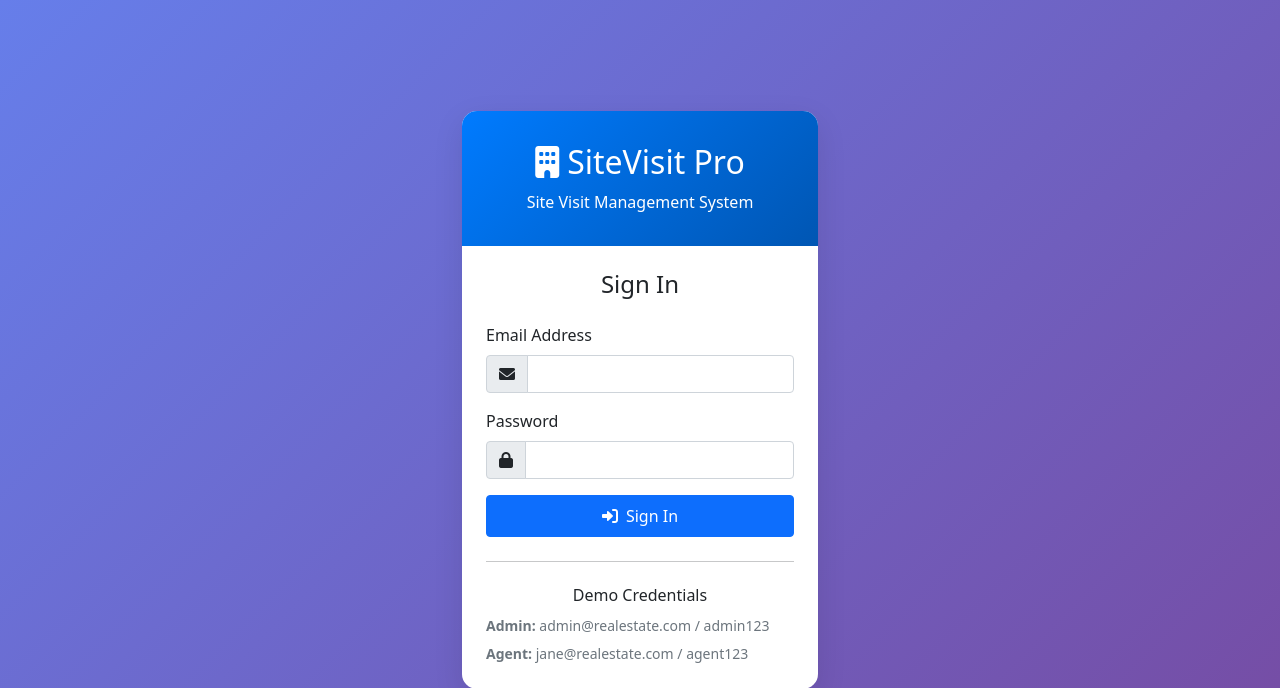
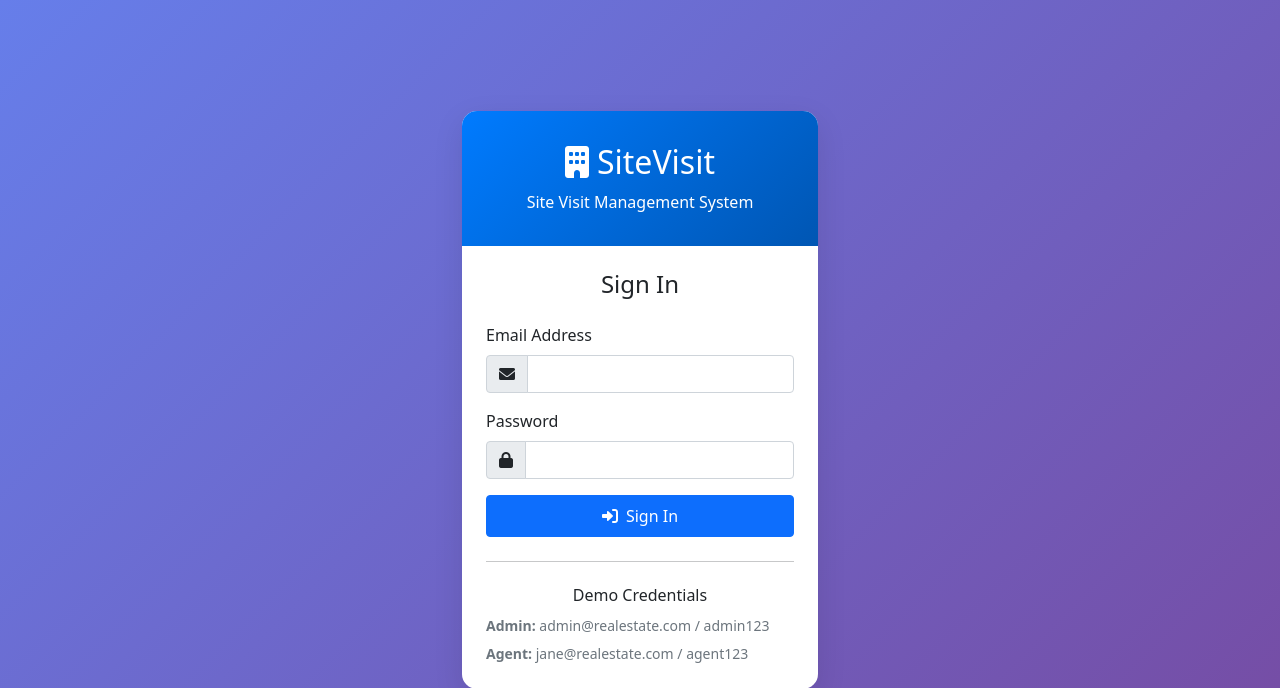
Before and after one commit to technicallucent/site-visit, a Flask app: page /login in a window 1280 px wide. Shown: the top 688 px of the page. Run offline with Flask 3, Linux system fonts and the light colour scheme.

Commit message:
Update login.html

```diff
--- a/templates/login.html
+++ b/templates/login.html
@@ -33,7 +33,7 @@
             <div class="col-md-6 col-lg-4">
                 <div class="login-card">
                     <div class="login-header">
-                        <h2><i class="fas fa-building me-2"></i>SiteVisit Pro</h2>
+                        <h2><i class="fas fa-building me-2"></i>SiteVisit </h2>
                         <p class="mb-0">Site Visit Management System</p>
                     </div>
                     <div class="card-body p-4">
```
